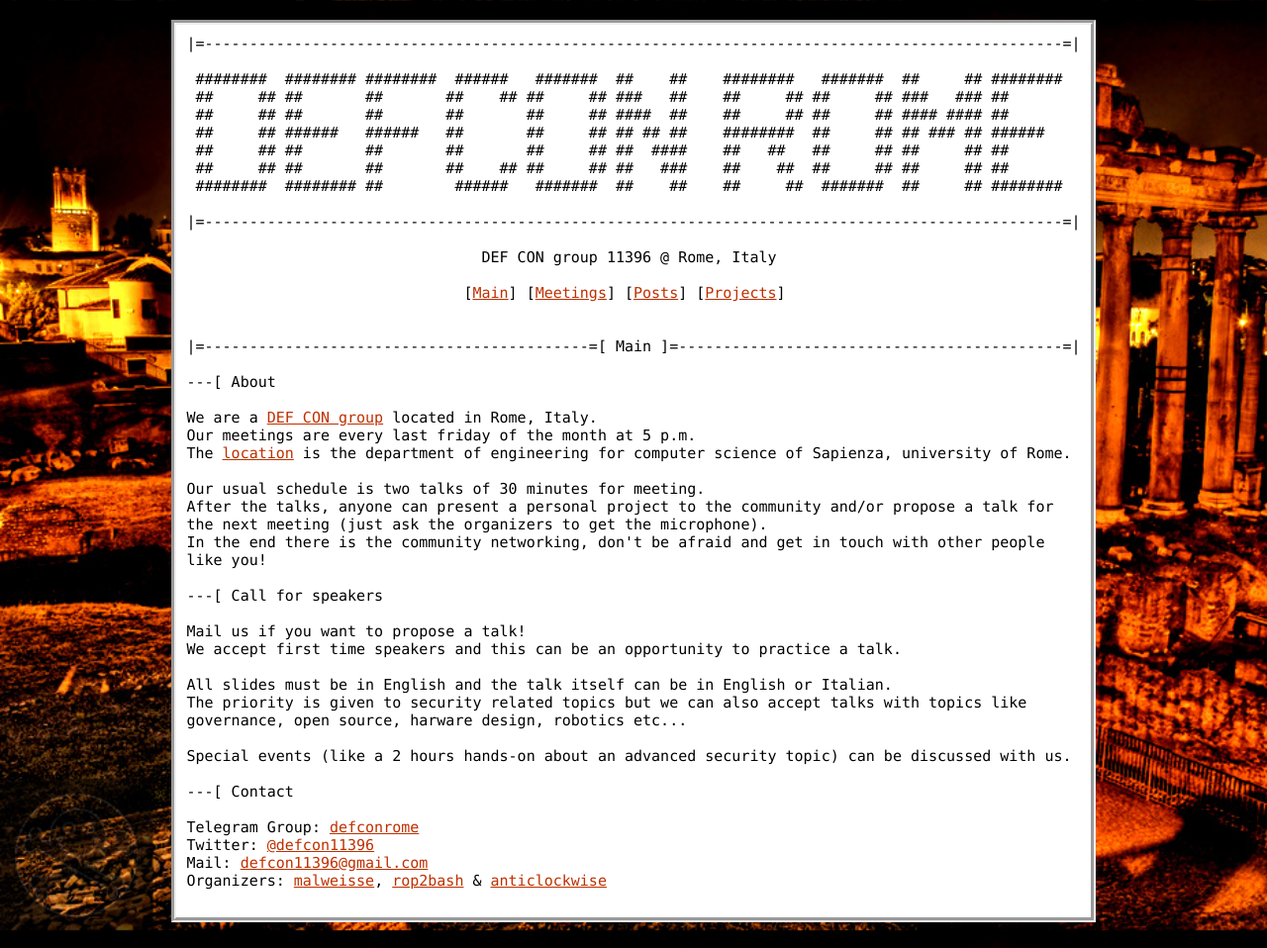
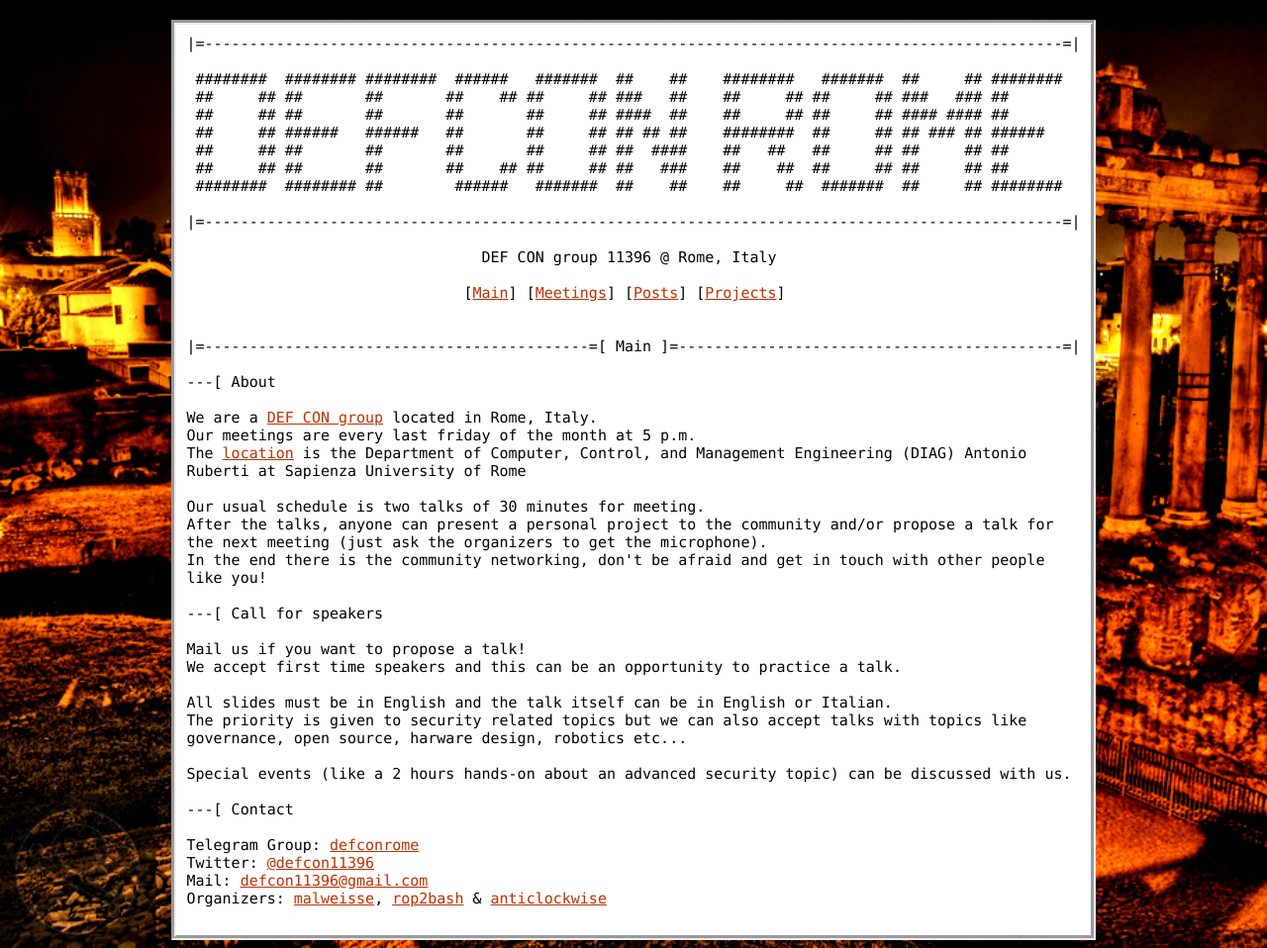
Before and after one commit to DEFCON753/defcon753.github.io, a Jekyll site: the page built from index.html, in a window 1280 px wide. Shown: the whole page at 99% size. Built offline with Jekyll 4.4.1, drawn with Linux system fonts in a browser that asks for light colours.

Commit message:
sep18 date and location

```diff
--- a/_posts/2018-08-16-meeting-sep28.html
+++ b/_posts/2018-08-16-meeting-sep28.html
@@ -8,7 +8,7 @@
 
 This is the first meeting of the DEF CON group.
 
-The date is September 28.
+Date and location: September 28th from 5 p.m. to 7 p.m. in the B2 room at the Department of Computer, Control, and Management Engineering (DIAG) Antonio Ruberti at Sapienza University of Rome.
 
 To partecipate you must register <a href="https://goo.gl/forms/sisoE2XHfimQJQiI3">here</a>.
 
--- a/index.html
+++ b/index.html
@@ -8,7 +8,7 @@
 
 We are a <a href="https://defcongroups.org/dcpages-int.html">DEF CON group</a> located in Rome, Italy.
 Our meetings are every last friday of the month at 5 p.m.
-The <a href="https://www.dis.uniroma1.it/en/node/6422/how-reach-us">location</a> is the department of engineering for computer science of Sapienza, university of Rome.
+The <a href="https://www.dis.uniroma1.it/en/node/6422/how-reach-us">location</a> is the Department of Computer, Control, and Management Engineering (DIAG) Antonio Ruberti at Sapienza University of Rome
 
 Our usual schedule is two talks of 30 minutes for meeting.
 After the talks, anyone can present a personal project to the community and/or propose a talk for the next meeting (just ask the organizers to get the microphone).
```
